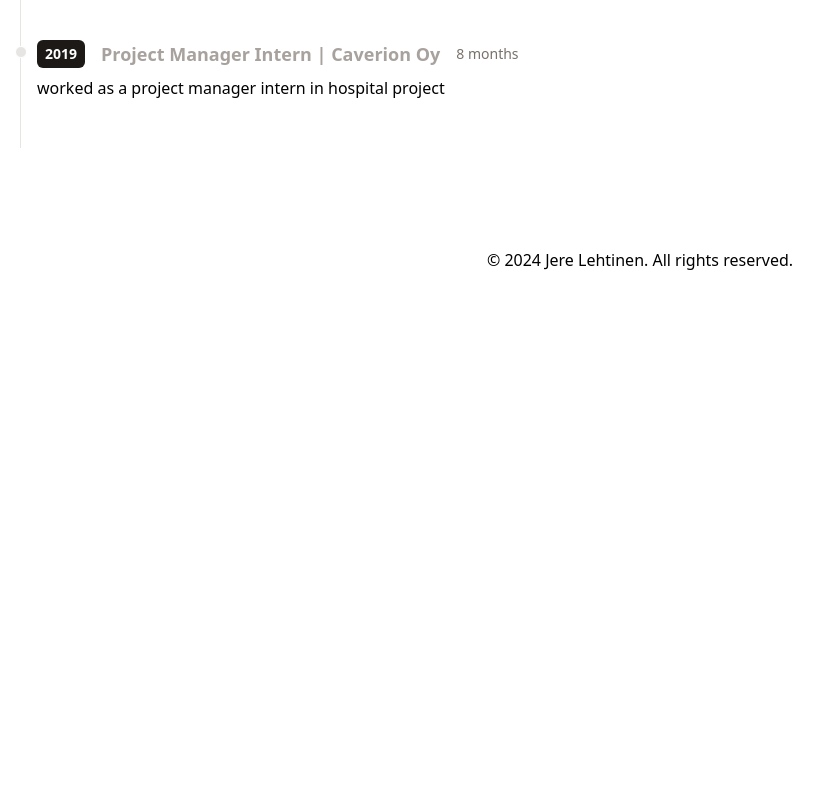
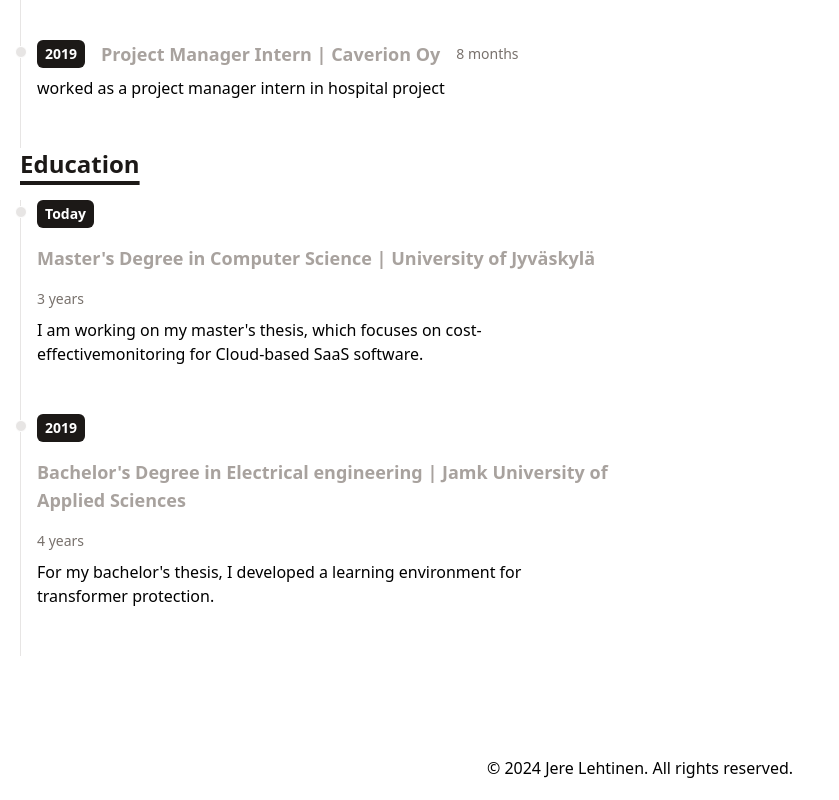
Before and after one commit to jvwlehti/cv-project, an Angular app: page / in a window 1280 px wide. Shown: the part 808-1608 px from the top of the page, without its empty margins (0-839 px from the left). Before the commit the page ends 1100 px from the top, so only its background shows below. Built offline with nearby package versions, Linux system fonts and the light colour scheme.

Commit message:
add eduction

```diff
--- a/src/app/components/intro/intro.component.ts
+++ b/src/app/components/intro/intro.component.ts
@@ -7,6 +7,6 @@ import { Component } from '@angular/core';
 })
 export class IntroComponent {
   Name = 'Jere Lehtinen';
-  title = 'Junior software developer (with a electric engineer background)'
+  title = 'Junior software developer & electrical engineer'
   bio = 'This is what I have say from myself'
 }
--- a/src/app/components/timeline/timeline.component.html
+++ b/src/app/components/timeline/timeline.component.html
@@ -3,8 +3,14 @@
       <h1 class="text-2xl font-bold underline underline-offset-8 decoration-4 mb-5 text-stone-900 md:w-1/2">
         Work experience
     </h1>
-      <app-timeline-item *ngFor="let item of items"
-        [timelineItem]="item">
+      <app-timeline-item *ngFor="let workItem of workItems"
+        [timelineItem]="workItem">
+      </app-timeline-item>
+      <h1 class="text-2xl font-bold underline underline-offset-8 decoration-4 mb-5 text-stone-900 md:w-1/2">
+        Education
+    </h1>
+      <app-timeline-item *ngFor="let eduItem of educationItems"
+        [timelineItem]="eduItem">
       </app-timeline-item>
     </div>
   </div>
--- a/src/app/components/timeline/timeline.component.ts
+++ b/src/app/components/timeline/timeline.component.ts
@@ -1,8 +1,8 @@
 import { Component } from '@angular/core';
 import { NgFor } from '@angular/common';
 
-import { TimelineItem } from '../../timelineItem';
-import { ITEMS } from '../../list-timelineItems';
+import { EDUCATIONITEMS } from '../../list-educationItems';
+import { WORKITEMS } from '../../list-workItems';
 
 @Component({
   selector: 'app-timeline',
@@ -10,5 +10,6 @@ import { ITEMS } from '../../list-timelineItems';
   styleUrl: './timeline.component.css'
 })
 export class TimelineComponent {
-  items = ITEMS;
+  workItems = WORKITEMS;
+  educationItems = EDUCATIONITEMS;
  };
--- /dev/null
+++ b/src/app/list-educationItems.ts
@@ -0,0 +1,18 @@
+import { TimelineItem } from "./timelineItem";
+
+export const EDUCATIONITEMS: TimelineItem[] =
+    [
+        {
+            year: 'Today',
+            title: "Master's Degree in Computer Science | University of Jyväskylä",
+            duration: '3 years',
+            details: "I am working on my master's thesis, which focuses on cost-effective" +
+             "monitoring for Cloud-based SaaS software."
+        },
+        {
+            year: '2019',
+            title: "Bachelor's Degree in Electrical engineering | Jamk University of Applied Sciences",
+            duration: '4 years',
+            details: "For my bachelor's thesis, I developed a learning environment for transformer protection."
+        },
+    ]
--- a/src/app/list-timelineItems.ts
+++ b/src/app/list-workItems.ts
@@ -1,6 +1,6 @@
 import { TimelineItem } from "./timelineItem";
 
-export const ITEMS: TimelineItem[] = [
+export const WORKITEMS: TimelineItem[] = [
     {
         year: 'Today',
         title: 'Junior software developer | EG Software Finland Oy',
```
